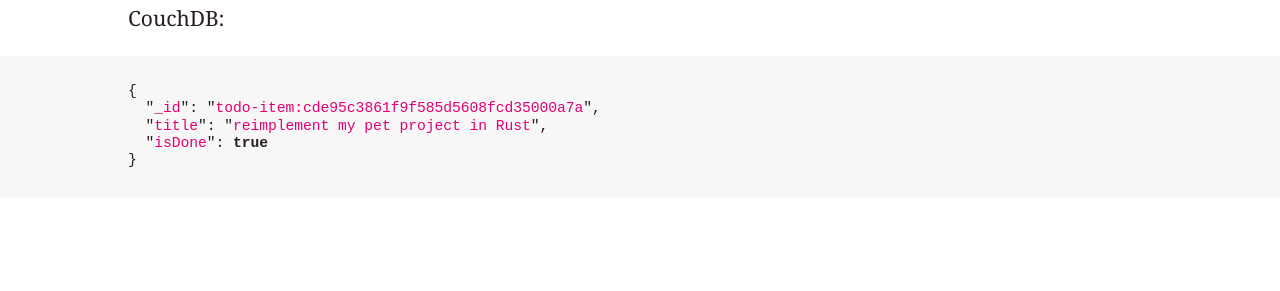
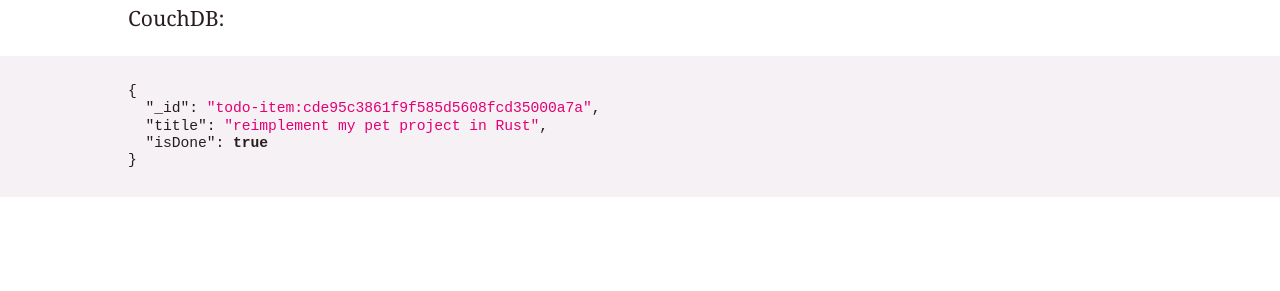
Before and after one commit to jo/sync-tank, a Jekyll site: the page built from migrations.md, in a window 1280 px wide and 900 px high, scrolled down 14034 px. Shown: the part 160-451 px from the top of the window. Built offline with Jekyll 4.4.1, drawn with Linux system fonts in a browser that asks for light colours; our own code applies the rules of GitHub Pages for plain Markdown files; formulas are drawn with MathJax 3; some of the changed text lies outside the part shown.

Commit message:
code background color

````diff
--- a/_layouts/default.html
+++ b/_layouts/default.html
@@ -104,6 +104,12 @@
     overflow: auto;
     line-height: 1.18;
   }
+  .language-json .highlight {
+    background-color: #F6F1F5;
+  }
+  .language-cucumber .highlight {
+    background-color: #F1F6F3;
+  }
   .highlight pre {
     font-size: 0.7em;
   }
--- a/migrations.md
+++ b/migrations.md
@@ -198,7 +198,7 @@
 
 For now, this piecemeal approach of worrying about one user and one database at a time simplifies our problem. To complete the first step and bring version one of our todo-app to the market, all there is to do as far as the schema is concerned is to decide how a single todo item is supposed to look. And since we wanted to start simple, and since the *sine qua non* of a todo item is basically just a title and a flag, here's an example of the first, launch-ready version of a valid todo item document to be stored in a user's CouchDB:
 
-```js
+```json
 {
   "_id": "todo-item:cde95c3861f9f585d5608fcd35000a7a",
   "title": "reimplement my pet project in Rust",
@@ -228,7 +228,7 @@
 
 Obviously, this feature has no implications for the todo items. We decide to introduce a new document type, a `settings`-document, that will store the color information and perhaps other general requirements that will come up in the future. Since we only need one global settings document, we can set the `_id` to something simple.
 
-```js
+```json
 {
   "_id": "settings",
   "color": "#e20074"
````
